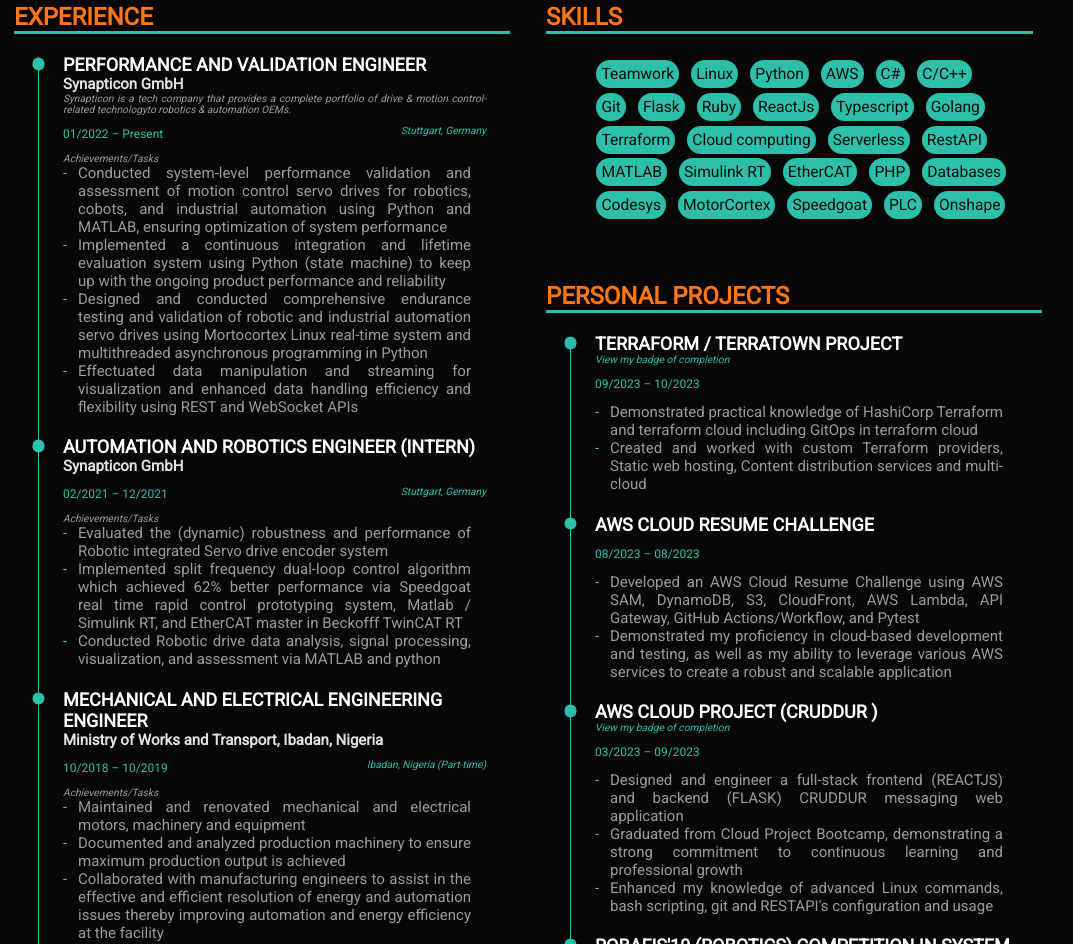
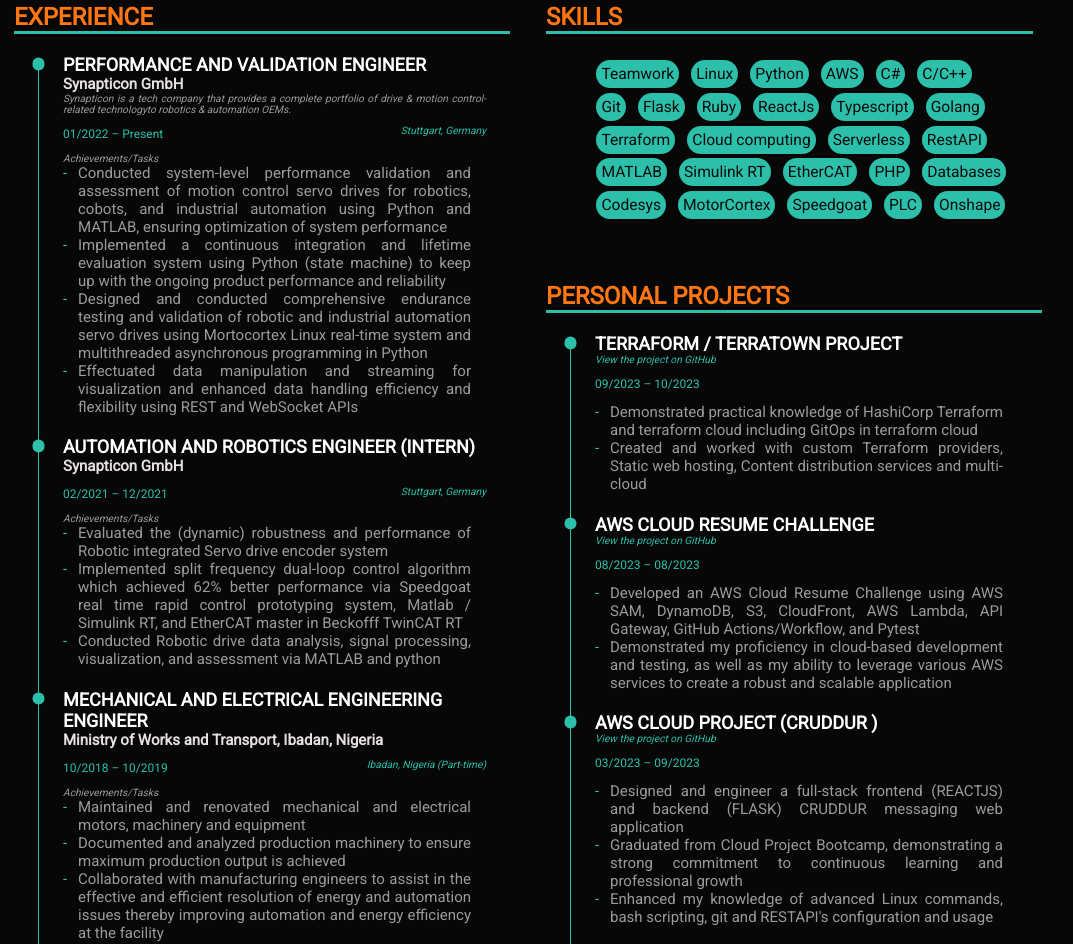
Before and after one commit to HillaryUgwu/aws-cloud-resume, a plain HTML site: page src/frontend/index.html in a window 1280 px wide. Shown: the part 473-1417 px from the top of the page, without its empty margins (112-1185 px from the left). Drawn offline with Linux system fonts and the light colour scheme; no server answers.

Commit message:
fix: changed url to point to individual github projects rather than the badges

```diff
--- a/src/frontend/index.html
+++ b/src/frontend/index.html
@@ -300,8 +300,8 @@
                         <div class="timeline-item">
                             <h3>Terraform / Terratown Project</h3>
                             <div class="abstract"><a
-                                    href="https://app.exampro.co/student/achievements/validate/certificate/YVC3WpXlu80smXIqcqFafw1406a"
-                                    target="_blank">View my badge of completion</a></div>
+                                    href="https://github.com/HillaryUgwu/terraform-beginner-bootcamp-2023"
+                                    target="_blank">View the project on GitHub</a></div>
                             <time datetime="2017/2019">09/2023 &ndash; 10/2023</time>
                             <div class="details">
                                 <ul>
@@ -314,6 +314,8 @@
                         </div>
                         <div class="timeline-item">
                             <h3>AWS Cloud Resume Challenge</h3>
+                            <div class="abstract"><a href="https://github.com/HillaryUgwu/aws-cloud-resume-challenge"
+                                    target="_blank">View the project on GitHub</a></div>
                             <time datetime="2011/2016">08/2023 &ndash; 08/2023</time>
                             <div class="details">
                                 <ul>
@@ -328,9 +330,8 @@
                         </div>
                         <div class="timeline-item">
                             <h3>AWS Cloud Project (CRUDDUR )</h3>
-                            <div class="abstract"><a
-                                    href="https://app.exampro.co/student/achievements/validate/certificate/rs_tRCb53fLb6L5aMnqj3Q1406a"
-                                    target="_blank">View my badge of completion</a></div>
+                            <div class="abstract"><a href="https://github.com/HillaryUgwu/aws-bootcamp-cruddur-2023"
+                                    target="_blank">View the project on GitHub</a></div>
                             <time datetime="2009/2010">03/2023 &ndash; 09/2023</time>
                             <div class="details">
                                 <ul>
```
